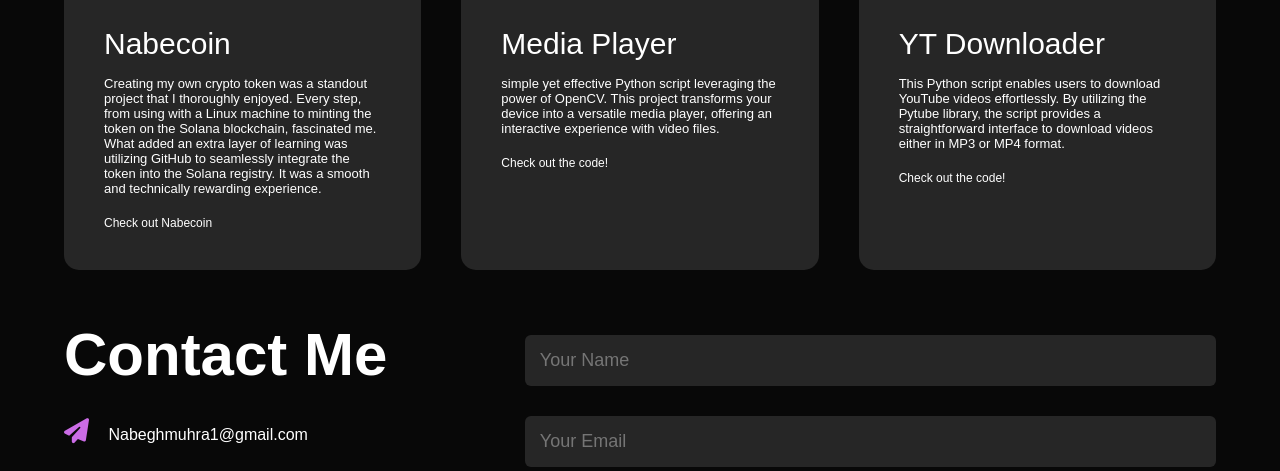
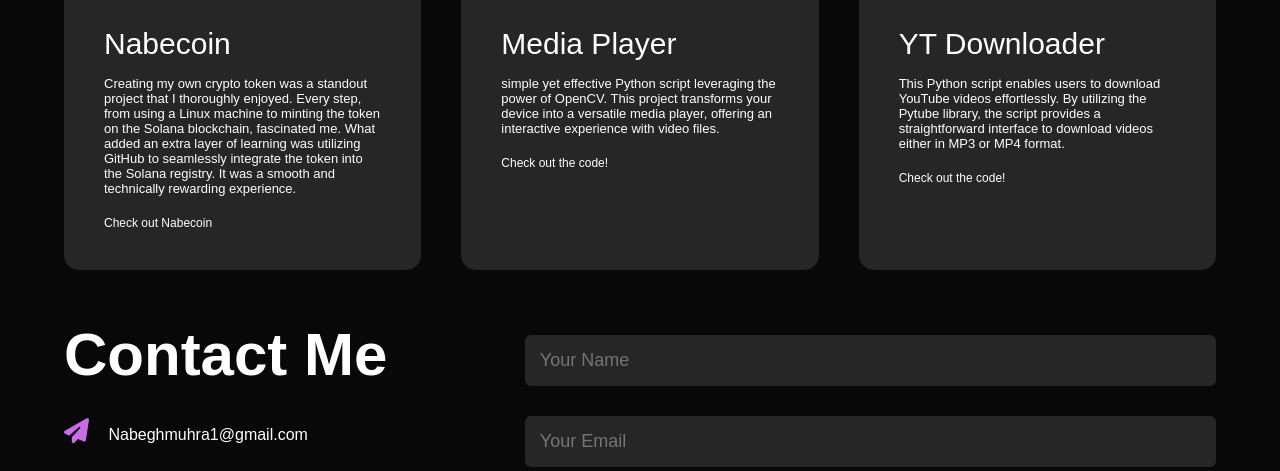
Before and after one commit to Nmuhra/Nmuhra.github.io, a plain HTML site: page index.html in a window 1280 px wide. Shown: the part 1809-2280 px from the top of the page. Drawn offline with Linux system fonts and the light colour scheme.

Commit message:
Update index.html

```diff
--- a/index.html
+++ b/index.html
@@ -109,7 +109,7 @@
             <h2>Nabecoin</h2>
             <p>
               Creating my own crypto token was a standout project that I
-              thoroughly enjoyed. Every step, from using with a Linux machine to
+              thoroughly enjoyed. Every step, from using a Linux machine to
               minting the token on the Solana blockchain, fascinated me. What
               added an extra layer of learning was utilizing GitHub to
               seamlessly integrate the token into the Solana registry. It was a
```
